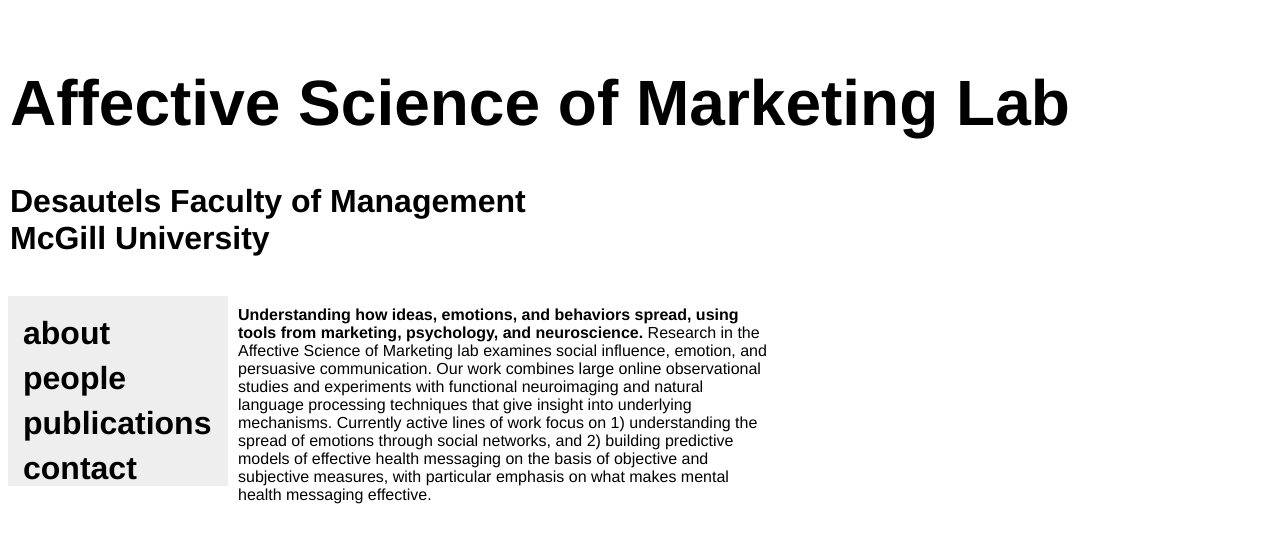
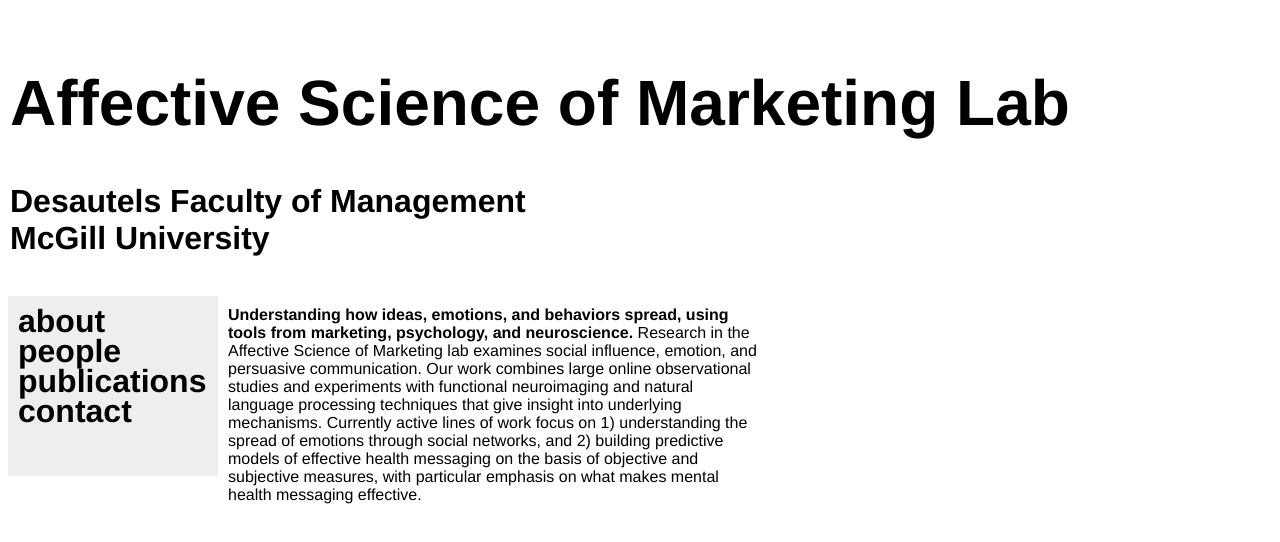
Before and after one commit to asmlab-dore/asmlab-dore.github.io, a plain HTML site: page index.html in a window 1280 px wide. Shown: the top 542 px of the page. Drawn offline with Linux system fonts and the light colour scheme.

Commit message:
Update index.html

```diff
--- a/index.html
+++ b/index.html
@@ -10,12 +10,12 @@
     padding:2px;
 }
 #nav {
-    line-height:45px;
+    line-height:30px;
     background-color:#eeeeee;
     height:160px;
     width:190px;
     float:left;
-    padding:15px;
+    padding:10px;
 }
 #section {
     width:550px;
```
